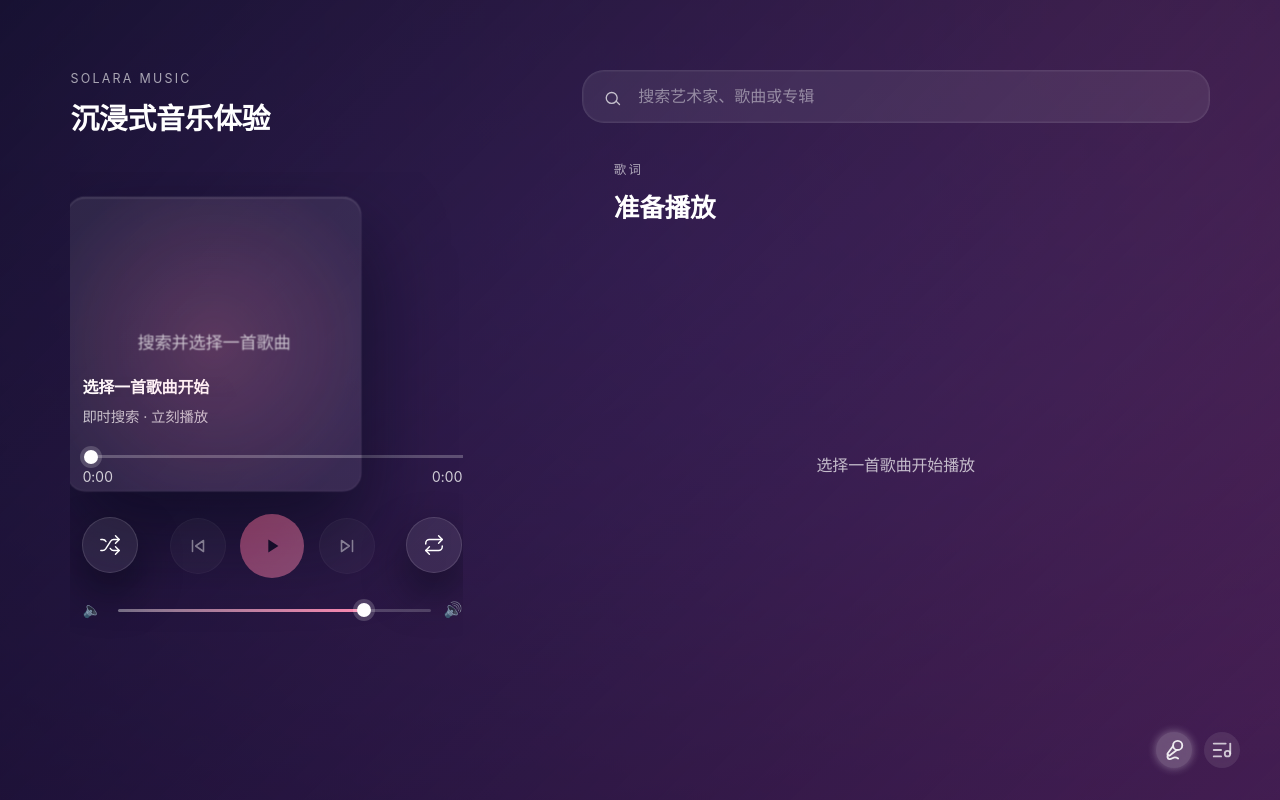
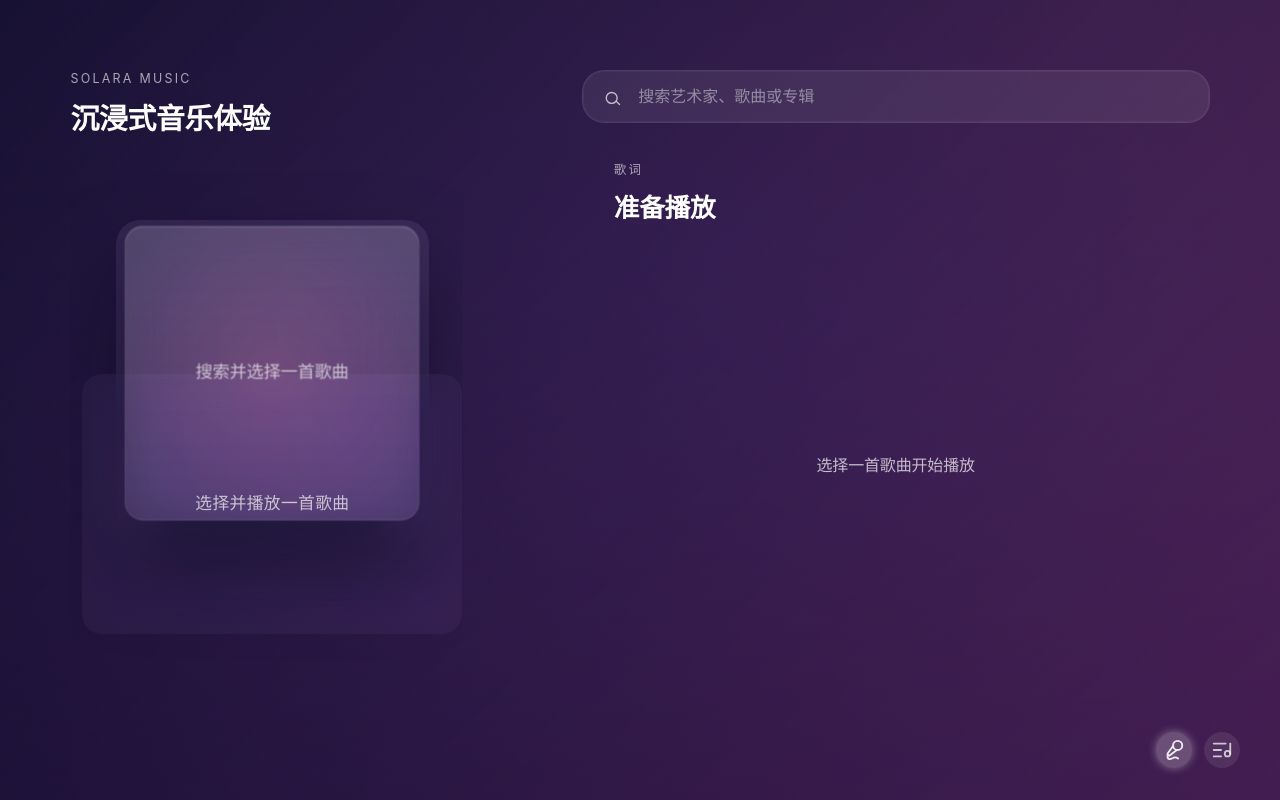
Before and after one commit to akudamatata/Solara-Apple-Music-Version, a React (Vite) app: page / in a window 1280 px wide. Built offline with nearby package versions, Linux system fonts and the light colour scheme.

Commit message:
Refine player layout and styling

```diff
--- a/src/App.css
+++ b/src/App.css
@@ -174,7 +174,7 @@
     [content-start] minmax(420px, 560px)
     [content-end] minmax(16px, 1fr);
   grid-auto-rows: auto;
-  row-gap: var(--space-stack-lg);
+  row-gap: 0;
   align-items: start;
   align-content: start;
   width: 100%;
@@ -205,21 +205,39 @@
 }
 
 .player-cover {
+  position: relative;
   display: flex;
   align-items: center;
   justify-content: center;
   min-height: 0;
-  grid-column: gutter / content-end;
-  justify-self: start;
+  grid-column: content-start / content-end;
+  justify-self: center;
+  padding: clamp(1.2rem, 2.4vw, 1.8rem);
+}
+
+.player-cover::before {
+  content: '';
+  position: absolute;
+  inset: clamp(0.4rem, 1.8vw, 1rem);
+  border-radius: 24px;
+  background: rgba(255, 255, 255, 0.08);
+  backdrop-filter: blur(40px) saturate(140%);
+  z-index: 0;
+  pointer-events: none;
 }
 
 .album-art {
   position: relative;
-  height: clamp(240px, 40vh, 420px);
-  width: clamp(240px, 40vh, 420px);
+  z-index: 1;
+  width: min(38vw, 340px);
+  height: min(38vw, 340px);
   aspect-ratio: 1 / 1;
   border-radius: 18px;
-  background: rgba(255, 255, 255, 0.08);
+  --album-art-image: none;
+  background-image:
+    linear-gradient(180deg, rgba(255, 255, 255, 0.08), rgba(255, 255, 255, 0)),
+    var(--album-art-image);
+  background-color: rgba(255, 255, 255, 0.08);
   background-size: cover;
   background-position: center;
   overflow: hidden;
@@ -230,7 +248,6 @@
   box-shadow: 0 42px 80px rgba(6, 8, 26, 0.6), inset 0 1px 0 rgba(255, 255, 255, 0.12);
   transition: transform 1.2s ease, box-shadow 0.8s ease, background-image 1s ease;
   animation: artworkFloat 18s ease-in-out infinite;
-  margin: 0 auto;
 }
 
 .album-art::before {
@@ -247,7 +264,10 @@
   content: '';
   position: absolute;
   inset: 0;
-  background: radial-gradient(circle at 15% 15%, rgba(255, 255, 255, 0.28), transparent 60%);
+  background:
+    linear-gradient(180deg, rgba(255, 255, 255, 0.08), rgba(255, 255, 255, 0)),
+    radial-gradient(circle at 15% 15%, rgba(255, 255, 255, 0.28), transparent 60%);
+  mix-blend-mode: screen;
   pointer-events: none;
 }
 
@@ -260,10 +280,10 @@
 
 
 .player-track-meta {
-  margin: 0;
+  margin: clamp(1.6rem, 3vw, 2.2rem) 0 0;
   text-align: left;
   display: grid;
-  row-gap: var(--space-stack-xs);
+  row-gap: 4px;
   grid-column: content-start / content-end;
 }
 
@@ -292,7 +312,8 @@
 .player-progress {
   grid-column: content-start / content-end;
   display: grid;
-  row-gap: var(--space-stack-xs);
+  row-gap: clamp(0.35rem, 0.8vw, 0.55rem);
+  margin-top: 14px;
 }
 
 .player-progress .progress {
@@ -325,9 +346,10 @@
 .player-controls {
   grid-column: content-start / content-end;
   display: grid;
-  grid-template-columns: auto 1fr auto;
+  grid-template-columns: minmax(0, auto) 1fr minmax(0, auto);
   align-items: center;
-  column-gap: var(--space-stack-md);
+  column-gap: clamp(0.8rem, 1.6vw, 1.1rem);
+  margin-top: 20px;
 }
 
 .player-controls .shuffle {
@@ -355,13 +377,14 @@
   width: 56px;
   height: 56px;
   border-radius: 50%;
-  border: 1px solid rgba(255, 255, 255, 0.12);
+  border: none;
   background: rgba(255, 255, 255, 0.08);
   color: #fff;
   cursor: pointer;
-  transition: transform 0.25s ease, background 0.25s ease, box-shadow 0.25s ease, border-color 0.25s ease;
-  box-shadow: 0 20px 40px rgba(3, 6, 18, 0.5);
+  transition: transform 0.25s ease, background 0.25s ease, box-shadow 0.25s ease;
+  box-shadow: inset 0 0 0 0.5px rgba(255, 255, 255, 0.25), 0 4px 12px rgba(0, 0, 0, 0.35);
   overflow: hidden;
+  backdrop-filter: blur(14px) saturate(135%);
 }
 
 .control-button::before {
@@ -383,8 +406,7 @@
 .control-button:hover {
   transform: translateY(-3px) scale(1.02);
   background: rgba(255, 255, 255, 0.18);
-  border-color: rgba(255, 255, 255, 0.18);
-  box-shadow: 0 26px 50px rgba(4, 8, 20, 0.58);
+  box-shadow: inset 0 0 0 0.5px rgba(255, 255, 255, 0.45), 0 14px 32px rgba(0, 0, 0, 0.4);
 }
 
 .control-button:hover::before {
@@ -394,8 +416,7 @@
 .control-button.active {
   color: var(--accent-color);
   background: rgba(255, 255, 255, 0.22);
-  border-color: rgba(255, 255, 255, 0.3);
-  filter: drop-shadow(0 0 6px var(--accent-color));
+  box-shadow: inset 0 0 0 0.5px rgba(255, 255, 255, 0.5), 0 16px 36px rgba(0, 0, 0, 0.45);
 }
 
 .control-button.active svg {
@@ -406,8 +427,7 @@
   cursor: not-allowed;
   opacity: 0.45;
   transform: none;
-  box-shadow: none;
-  border-color: rgba(255, 255, 255, 0.08);
+  box-shadow: inset 0 0 0 0.5px rgba(255, 255, 255, 0.12), 0 4px 10px rgba(0, 0, 0, 0.25);
 }
 
 .play-toggle {
@@ -494,11 +514,12 @@
 .player-volume {
   grid-column: content-start / content-end;
   display: grid;
-  grid-template-columns: auto 1fr auto;
+  grid-template-columns: minmax(0, auto) 1fr minmax(0, auto);
   align-items: center;
-  column-gap: var(--space-stack-sm);
+  column-gap: clamp(0.8rem, 1.6vw, 1.1rem);
   color: rgba(255, 255, 255, 0.7);
   padding-bottom: clamp(0.6rem, 2vh, 1rem);
+  margin-top: 20px;
 }
 
 .volume-slider {
@@ -507,9 +528,95 @@
 
 .vol-min,
 .vol-max {
-  font-size: 0.95rem;
-  line-height: 1;
   display: inline-flex;
+  align-items: center;
+  justify-content: center;
+  width: 32px;
+  height: 32px;
+}
+
+.vol-min svg,
+.vol-max svg {
+  width: 22px;
+  height: 22px;
+}
+
+.player-controls svg,
+.player-volume svg {
+  filter: drop-shadow(0 1px 2px rgba(0, 0, 0, 0.25));
+}
+
+.progress,
+.volume-slider {
+  -webkit-appearance: none;
+  appearance: none;
+  height: 6px;
+  border-radius: 999px;
+  background: rgba(255, 255, 255, 0.18);
+  position: relative;
+}
+
+.progress::-webkit-slider-runnable-track,
+.volume-slider::-webkit-slider-runnable-track {
+  height: 6px;
+  border-radius: 999px;
+  background: transparent;
+}
+
+.progress::-webkit-slider-thumb,
+.volume-slider::-webkit-slider-thumb {
+  -webkit-appearance: none;
+  appearance: none;
+  width: 16px;
+  height: 16px;
+  border-radius: 50%;
+  background: #fff;
+  box-shadow: 0 0 0 5px rgba(255, 255, 255, 0.15);
+  border: none;
+  margin-top: -5px;
+}
+
+.progress::-moz-range-track,
+.volume-slider::-moz-range-track {
+  height: 6px;
+  border-radius: 999px;
+  background: transparent;
+}
+
+.progress::-moz-range-thumb,
+.volume-slider::-moz-range-thumb {
+  width: 16px;
+  height: 16px;
+  border-radius: 50%;
+  background: #fff;
+  border: none;
+  box-shadow: 0 0 0 5px rgba(255, 255, 255, 0.15);
+}
+
+.progress:focus-visible,
+.volume-slider:focus-visible {
+  outline: none;
+  box-shadow: 0 0 0 4px rgba(255, 255, 255, 0.18);
+}
+
+.empty-state-card {
+  grid-column: content-start / content-end;
+  margin: clamp(1.6rem, 3vw, 2.4rem) 0 0;
+  padding: clamp(2rem, 4vw, 2.8rem);
+  border-radius: 20px;
+  background: rgba(255, 255, 255, 0.04);
+  backdrop-filter: blur(20px) saturate(120%);
+  display: grid;
+  place-items: center;
+  color: rgba(255, 255, 255, 0.7);
+  text-align: center;
+  min-height: min(28vw, 260px);
+}
+
+.empty-state-card p {
+  margin: 0;
+  font-size: 1.05rem;
+  letter-spacing: 0.02em;
 }
 
 .lyrics-placeholder {
@@ -777,9 +884,7 @@
 
 .playlist-scroll {
   overflow-y: auto;
-  scrollbar-width: thin;
-  scrollbar-color: rgba(255, 255, 255, 0.15) transparent;
-  transition: scrollbar-color 0.3s ease;
+  scrollbar-width: none;
 }
 
 .list-scroll.is-lyrics {
@@ -788,25 +893,7 @@
 }
 
 .playlist-scroll::-webkit-scrollbar {
-  width: 6px;
-}
-
-.playlist-scroll::-webkit-scrollbar-track {
-  background: transparent;
-}
-
-.playlist-scroll::-webkit-scrollbar-thumb {
-  background: rgba(255, 255, 255, 0.15);
-  border-radius: 4px;
-  transition: background 0.3s ease;
-}
-
-.playlist-scroll::-webkit-scrollbar-thumb:hover {
-  background: rgba(255, 255, 255, 0.25);
-}
-
-.playlist-scroll:hover {
-  scrollbar-color: rgba(255, 255, 255, 0.25) transparent;
+  display: none;
 }
 
 .results-meta {
--- a/src/App.tsx
+++ b/src/App.tsx
@@ -1,6 +1,6 @@
 import { useCallback, useEffect, useMemo, useRef, useState } from 'react'
 import type { CSSProperties } from 'react'
-import { ListMusic, Mic2, Repeat, Repeat1, Shuffle } from 'lucide-react'
+import { ListMusic, Mic2 } from 'lucide-react'
 import './App.css'
 import { mergeLyrics } from './utils/lyrics'
 import type { LyricLine } from './utils/lyrics'
@@ -204,6 +204,98 @@ const PlayIcon = () => (
 const PauseIcon = () => (
   <svg viewBox="0 0 24 24" aria-hidden="true">
     <path d="M7 5h3v14H7zm7 0h3v14h-3z" fill="currentColor" />
+  </svg>
+)
+
+const iconShadow = 'drop-shadow(0 1px 2px rgba(0, 0, 0, 0.25))'
+
+const ShuffleIcon = () => (
+  <svg viewBox="0 0 24 24" aria-hidden="true" style={{ filter: iconShadow }}>
+    <path
+      d="M16.5 17.5H18a2.5 2.5 0 012.5 2.5M16.5 6.5H18A2.5 2.5 0 0020.5 4M3 6.5h4l10 11h3.5M3 17.5h4l3.25-3.58"
+      fill="none"
+      stroke="currentColor"
+      strokeWidth="1.6"
+      strokeLinecap="round"
+      strokeLinejoin="round"
+    />
+    <path
+      d="M19 8l2-2-2-2"
+      fill="none"
+      stroke="currentColor"
+      strokeWidth="1.6"
+      strokeLinecap="round"
+      strokeLinejoin="round"
+    />
+    <path
+      d="M19 16l2 2-2 2"
+      fill="none"
+      stroke="currentColor"
+      strokeWidth="1.6"
+      strokeLinecap="round"
+      strokeLinejoin="round"
+    />
+  </svg>
+)
+
+const RepeatIcon = () => (
+  <svg viewBox="0 0 24 24" aria-hidden="true" style={{ filter: iconShadow }}>
+    <path
+      d="M4 7a4 4 0 014-4h8l-2-2m2 2l-2 2m4 11a4 4 0 01-4 4H8l2 2m-2-2l2-2"
+      fill="none"
+      stroke="currentColor"
+      strokeWidth="1.6"
+      strokeLinecap="round"
+      strokeLinejoin="round"
+    />
+  </svg>
+)
+
+const RepeatOneIcon = () => (
+  <svg viewBox="0 0 24 24" aria-hidden="true" style={{ filter: iconShadow }}>
+    <path
+      d="M4 7a4 4 0 014-4h8l-2-2m2 2l-2 2m4 11a4 4 0 01-4 4H8l2 2m-2-2l2-2"
+      fill="none"
+      stroke="currentColor"
+      strokeWidth="1.6"
+      strokeLinecap="round"
+      strokeLinejoin="round"
+    />
+    <path
+      d="M12 10v4"
+      fill="none"
+      stroke="currentColor"
+      strokeWidth="1.6"
+      strokeLinecap="round"
+      strokeLinejoin="round"
+    />
+    <path d="M12 10l-1.5 1" fill="none" stroke="currentColor" strokeWidth="1.6" strokeLinecap="round" />
+  </svg>
+)
+
+const SpeakerLowIcon = () => (
+  <svg viewBox="0 0 24 24" aria-hidden="true" style={{ filter: iconShadow }}>
+    <path
+      d="M4.5 10h2.2L12 6v12l-5.3-4H4.5a1.5 1.5 0 01-1.5-1.5V11.5A1.5 1.5 0 014.5 10z"
+      fill="currentColor"
+    />
+    <path d="M16 10.2a2.6 2.6 0 010 3.6" fill="none" stroke="currentColor" strokeWidth="1.6" strokeLinecap="round" />
+  </svg>
+)
+
+const SpeakerHighIcon = () => (
+  <svg viewBox="0 0 24 24" aria-hidden="true" style={{ filter: iconShadow }}>
+    <path
+      d="M4.5 10h2.2L12 6v12l-5.3-4H4.5a1.5 1.5 0 01-1.5-1.5V11.5A1.5 1.5 0 014.5 10z"
+      fill="currentColor"
+    />
+    <path
+      d="M16 8a5 5 0 010 8M16 10.2a2.6 2.6 0 010 3.6"
+      fill="none"
+      stroke="currentColor"
+      strokeWidth="1.6"
+      strokeLinecap="round"
+    />
   </svg>
 )
 
@@ -927,9 +1019,20 @@ function App() {
     }
   }, [volume])
 
+  const albumArtStyle = useMemo<CSSProperties>(() => {
+    if (currentTrack?.artworkUrl) {
+      return {
+        '--album-art-image': `url(${currentTrack.artworkUrl})`,
+      } as CSSProperties
+    }
+    return {
+      '--album-art-image': 'none',
+    } as CSSProperties
+  }, [currentTrack?.artworkUrl])
+
   const trimmedQuery = query.trim()
   const showSearchDropdown = trimmedQuery.length > 0
-  const RepeatIconComponent = repeatMode === 'one' ? Repeat1 : Repeat
+  const RepeatIconComponent = repeatMode === 'one' ? RepeatOneIcon : RepeatIcon
   const shuffleLabel = isShuffle ? '关闭随机播放' : '开启随机播放'
   const repeatAriaLabel =
     repeatMode === 'none' ? '开启循环播放' : repeatMode === 'all' ? '切换为单曲循环' : '关闭循环播放'
@@ -947,19 +1050,16 @@ function App() {
 
           <div className="player-stage left-pane" aria-live="polite">
             <div className="player-cover cover">
-              <div
-                className={`album-art${currentTrack?.artworkUrl ? ' loaded' : ''}`}
-                style={{ backgroundImage: currentTrack?.artworkUrl ? `url(${currentTrack.artworkUrl})` : undefined }}
-              >
+              <div className={`album-art${currentTrack?.artworkUrl ? ' loaded' : ''}`} style={albumArtStyle}>
                 {!currentTrack && <span className="artwork-placeholder">搜索并选择一首歌曲</span>}
               </div>
             </div>
 
+            {currentTrack ? (
+              <>
                 <div className="player-track-meta">
-              <h2 className="player-title track-title">{currentTrack ? currentTrack.title : '选择一首歌曲开始'}</h2>
-              <p className="player-artist track-artist">
-                {currentTrack ? `${currentTrack.artists} · ${currentTrack.album}` : '即时搜索 · 立刻播放'}
-              </p>
+                  <h2 className="player-title track-title">{currentTrack.title}</h2>
+                  <p className="player-artist track-artist">{`${currentTrack.artists} · ${currentTrack.album}`}</p>
                 </div>
 
                 <div className="player-progress">
@@ -991,7 +1091,7 @@ function App() {
                     aria-pressed={isShuffle}
                     aria-label={shuffleLabel}
                   >
-                <Shuffle strokeWidth={1.6} />
+                    <ShuffleIcon />
                   </button>
                   <div className="main-controls">
                     <button
@@ -1029,13 +1129,13 @@ function App() {
                     aria-label={repeatAriaLabel}
                     aria-pressed={repeatMode !== 'none'}
                   >
-                <RepeatIconComponent strokeWidth={1.6} />
+                    <RepeatIconComponent />
                   </button>
                 </div>
 
                 <div className="player-volume volume-row">
                   <span className="vol-min" aria-hidden="true">
-                🔈
+                    <SpeakerLowIcon />
                   </span>
                   <input
                     type="range"
@@ -1049,9 +1149,15 @@ function App() {
                     style={volumeStyle}
                   />
                   <span className="vol-max" aria-hidden="true">
-                🔊
+                    <SpeakerHighIcon />
                   </span>
                 </div>
+              </>
+            ) : (
+              <div className="empty-state-card" role="status" aria-live="polite">
+                <p>选择并播放一首歌曲</p>
+              </div>
+            )}
           </div>
         </section>
 
```
Lines whose indentation alone changed are shown as unchanged.
